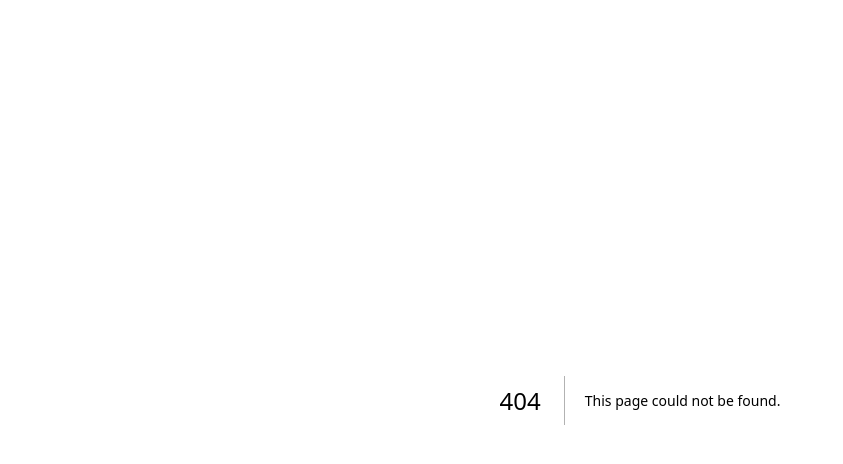
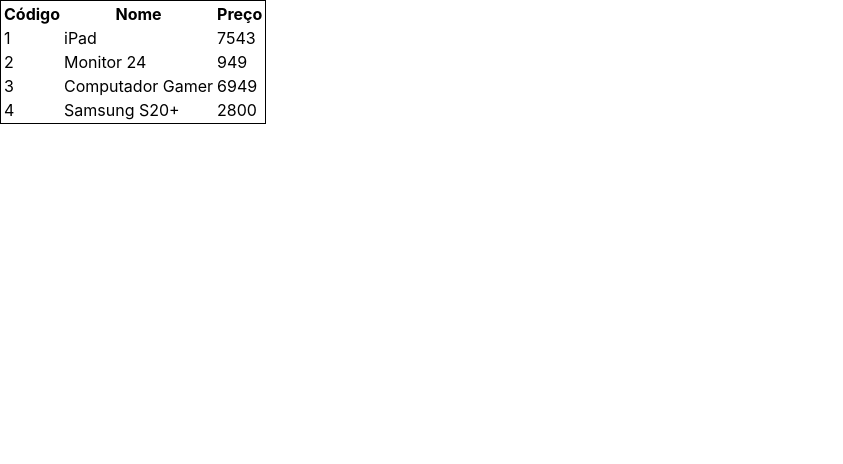
Before and after one commit to mauricom97/next-exercises, a Next.js app: page /render/repeticao2 in a window 1280 px wide. Before the commit this address had no page. Shown: the top 464 px of the page, without its empty margins (0-843 px from the left). Built offline with nearby package versions, Linux system fonts and the light colour scheme.

Commit message:
repeticao com classes

```diff
--- /dev/null
+++ b/data/listaProdutos.js
@@ -0,0 +1,8 @@
+import Produto from "../model/produto";
+
+export default [
+  new Produto(1, "iPad", 7543),
+  new Produto(2, "Monitor 24", 949),
+  new Produto(3, "Computador Gamer", 6949),
+  new Produto(4, "Samsung S20+", 2800),
+]
--- /dev/null
+++ b/model/produto.js
@@ -0,0 +1,26 @@
+export default class Produto {
+  #id
+  #name
+  #price
+
+
+  constructor(id, name, price) {
+    this.#id = id
+    this.#name = name
+    this.#price = price
+  }
+
+
+  get id() {
+    return this.#id
+  }
+
+  get name() {
+    return this.#name
+  }
+
+  get price() {
+    return this.#price
+  }
+
+}
--- /dev/null
+++ b/pages/render/repeticao2.jsx
@@ -0,0 +1,40 @@
+import listaProdutos from "../../data/listaProdutos"
+
+export default function repeticao2() {
+
+
+  function renderizarLinhas() {
+    console.log(listaProdutos)
+    const list =  listaProdutos.map(prod => {
+      return (
+        <tr key={prod.id} style={comBorda}>
+          <td>{prod.id}</td>
+          <td>{prod.name}</td>
+          <td>{prod.price}</td>
+        </tr>
+      )
+    })
+    return list
+  }
+
+const comBorda = {
+  border: "1px solid #000",
+}
+
+  return (
+    <div>
+      <table style={comBorda}>
+        <thead>
+          <tr>
+            <th>Código</th>
+            <th>Nome</th>
+            <th>Preço</th>
+          </tr>
+        </thead>
+        <tbody>
+          {renderizarLinhas()}
+        </tbody>
+      </table>
+    </div>
+  )
+}
```
